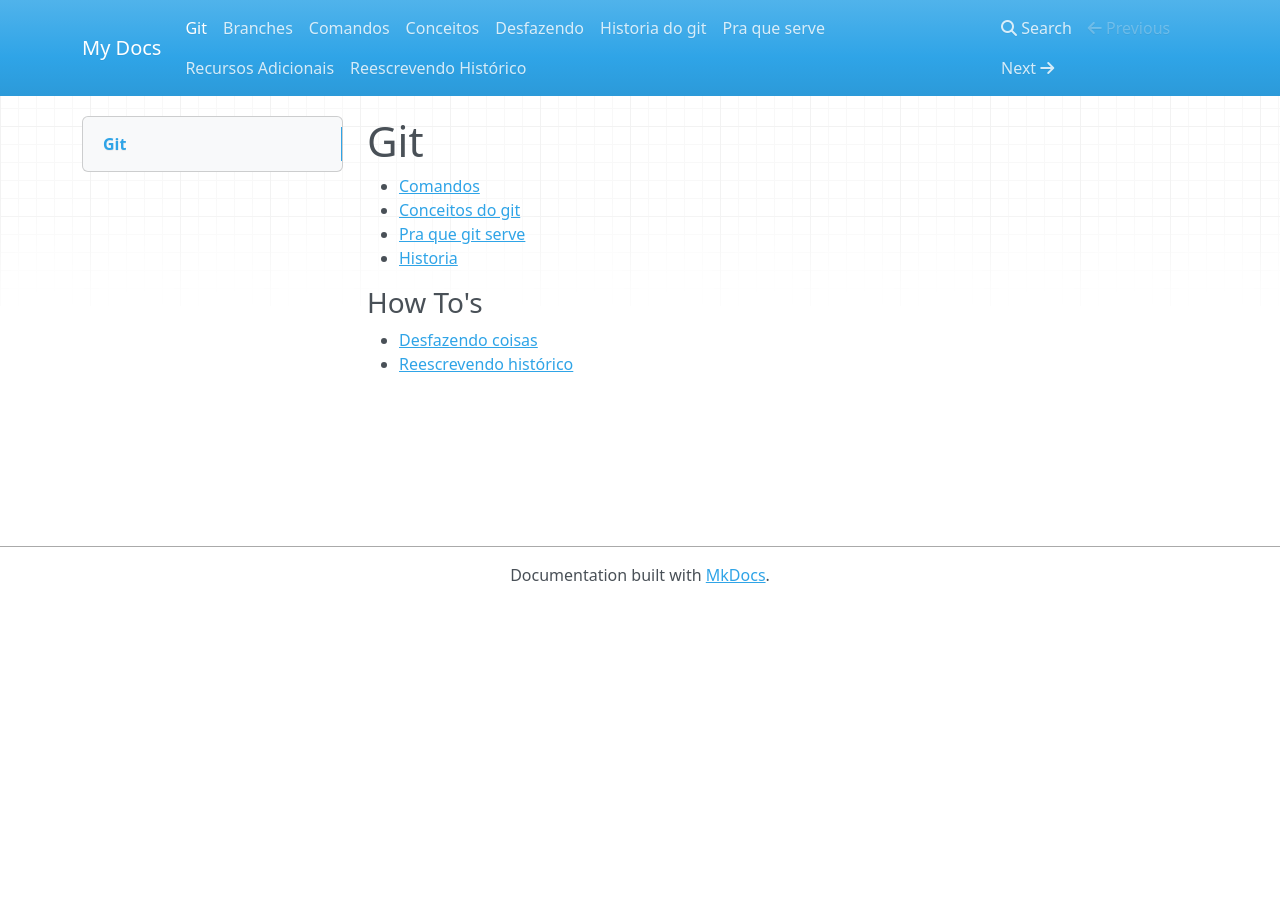
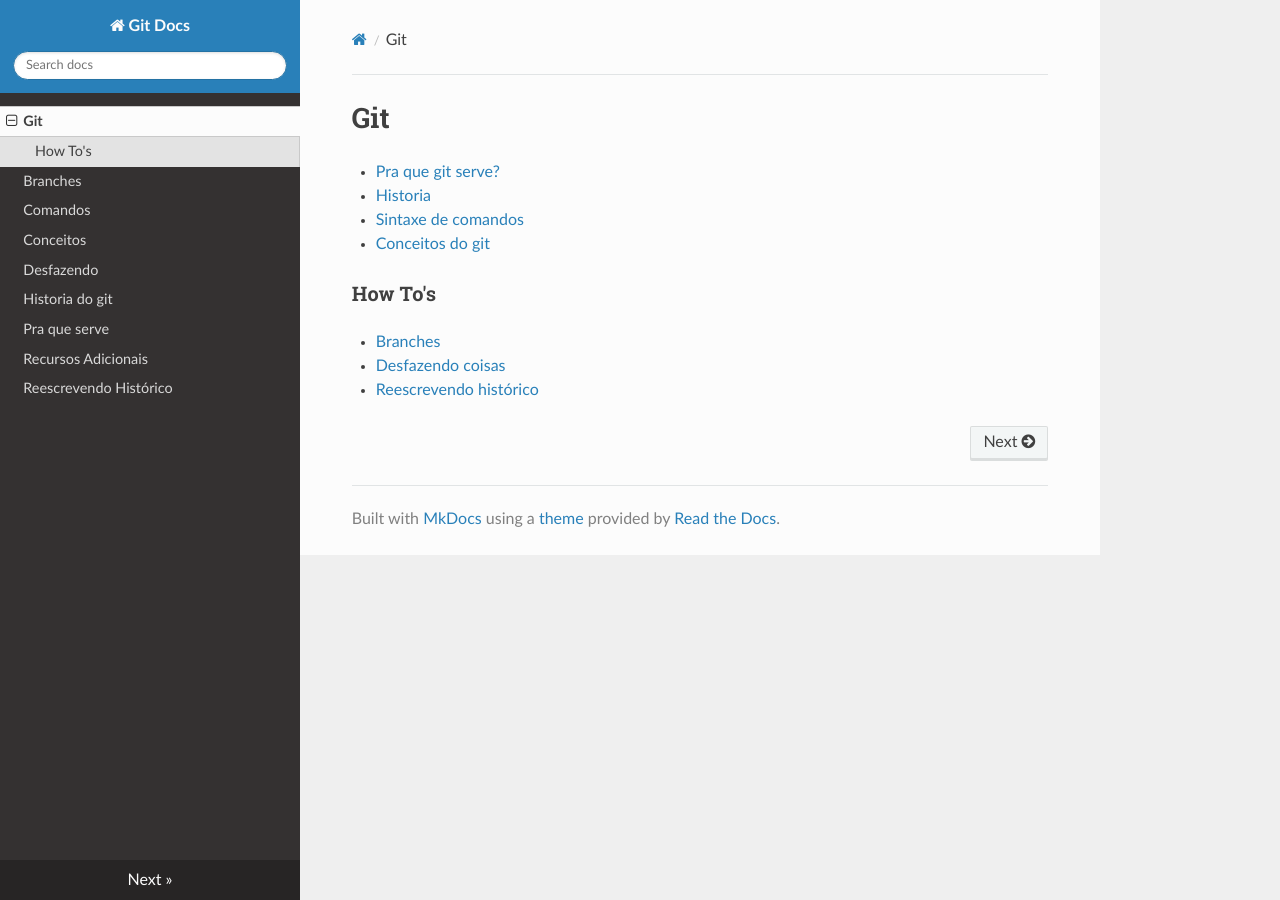
Before and after one commit to jeanCarloMachado/git_course, an MkDocs documentation site: the page built from docs/index.md, in a window 1280 px wide. Built offline with MkDocs 1.6.1, drawn with Linux system fonts in a browser that asks for light colours; nearby versions of some CDN libraries.

Commit message:
improved mkdocs template

```diff
--- a/docs/index.md
+++ b/docs/index.md
@@ -1,12 +1,13 @@
 Git
 ===
 
- - [Comandos](comandos.md)
+ - [Pra que git serve?](pra-que-serve.md)
+ - [Historia](historia.md)
+ - [Sintaxe de comandos](comandos.md)
  - [Conceitos do git](conceitos.md)
- - [Pra que git serve](pra-que-serve.md)
- - [Historia](historia.md)
 
 ### How To's
 
+ - [Branches](branches.md)
  - [Desfazendo coisas](desfazendo.md)
  - [Reescrevendo histórico](reescrevendo-historico.md)
--- a/mkdocs.yml
+++ b/mkdocs.yml
@@ -1 +1,2 @@
-site_name: My Docs
+site_name: Git Docs
+theme: readthedocs
```
